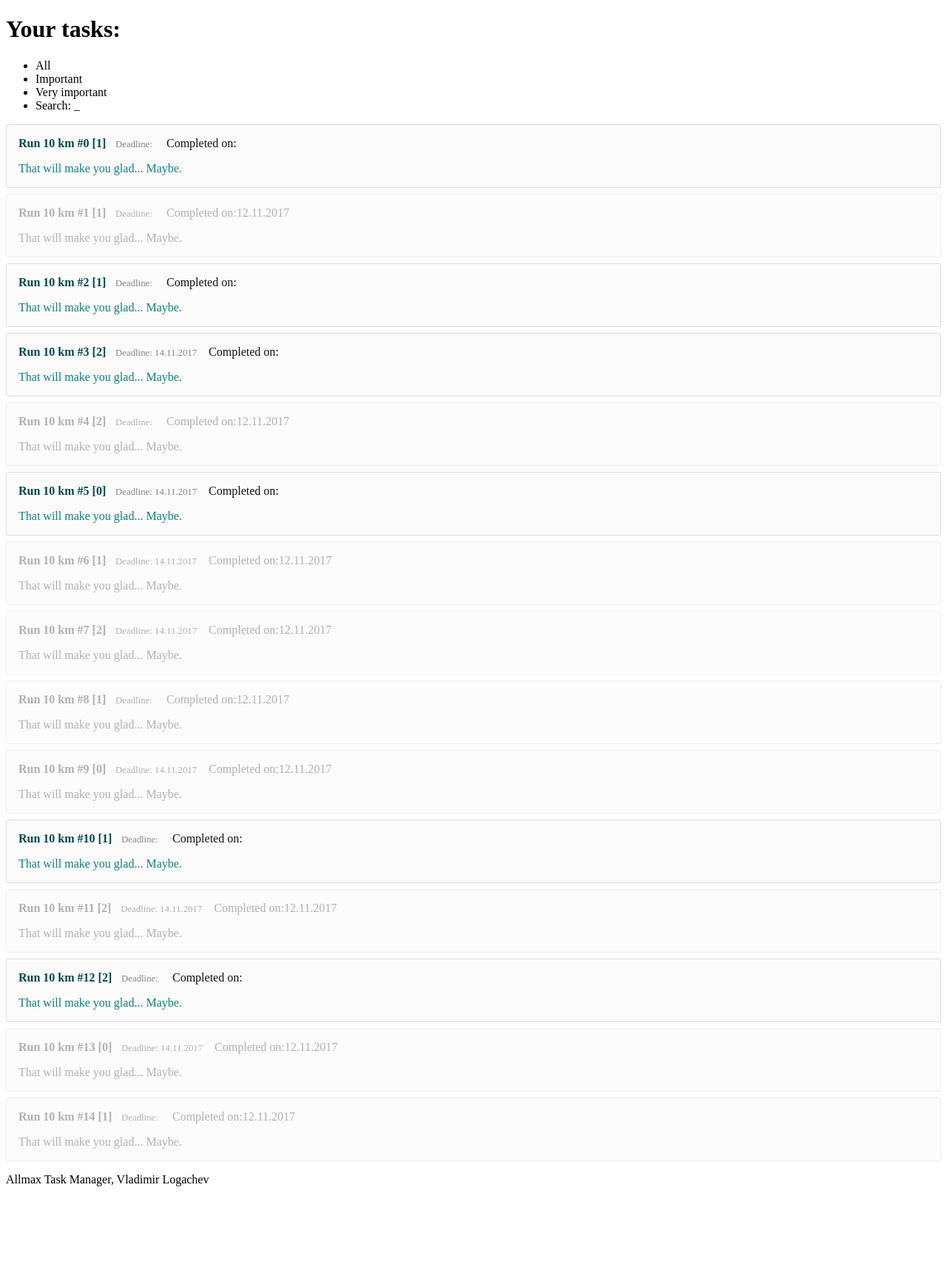
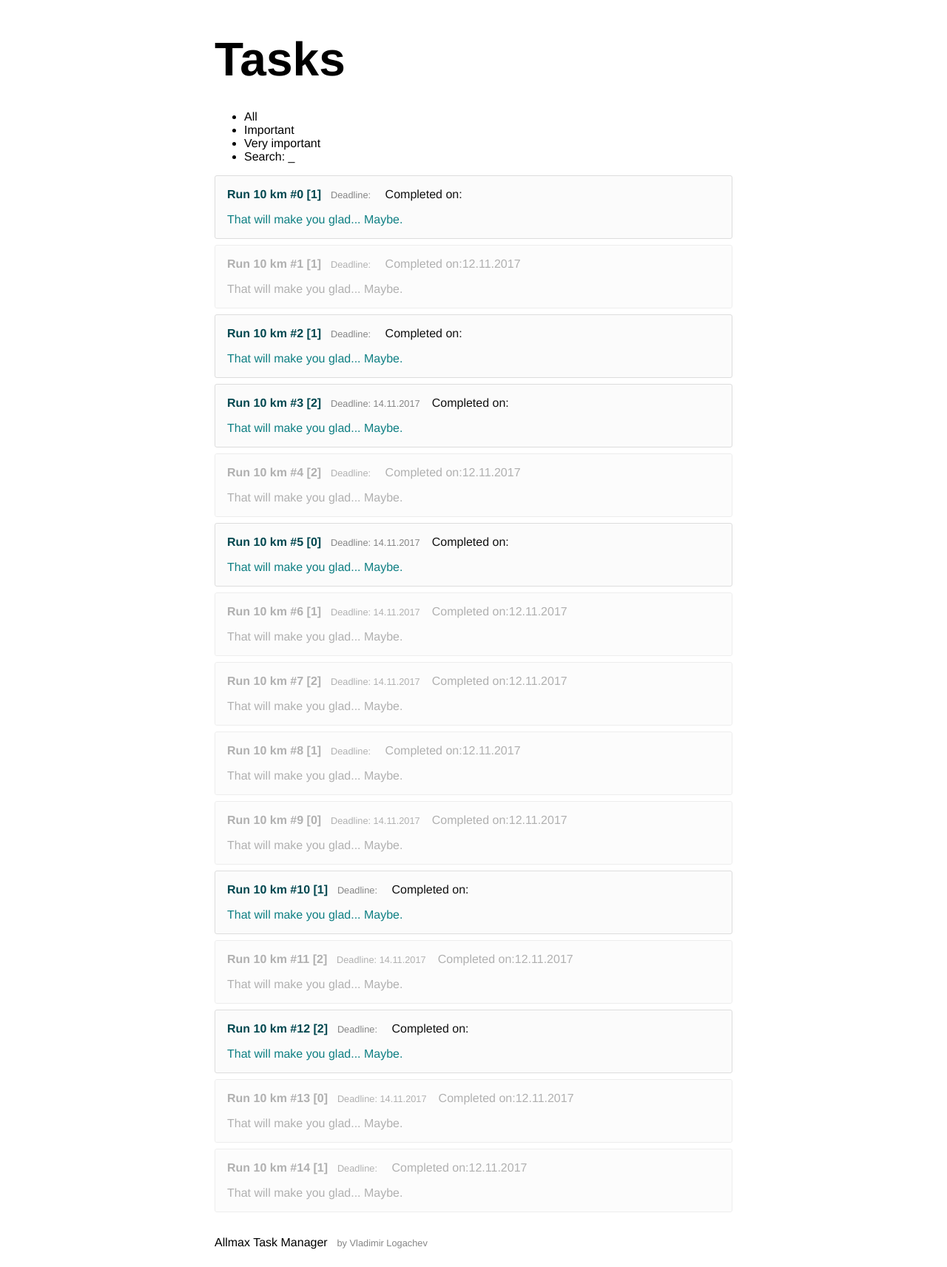
Before and after one commit to trial-trip/allmax-task-manager, a React app: page / in a window 1280 px wide. Shown: the whole page at 74% size. Before the commit the page ends 1620 px from the top, so only its background shows below. Built offline with nearby package versions, Linux system fonts and the light colour scheme; the HTML template or start-up script is replaced by a standard one.

Commit message:
added styles for App component

```diff
--- /dev/null
+++ b/src/components/App.css
@@ -0,0 +1,37 @@
+.app {
+  font-family: Helvetica, sans-serif;
+  max-width: 700px;
+  margin: 0 auto;
+}
+
+.title {
+  font-weight: 700;
+  font-size: 4em;
+  margin-bottom: .5em;
+}
+
+::selection {
+  color: #111;
+  background: rgba(255, 225, 0, 0.71);
+  text-shadow: none;
+}
+
+.credits {
+  padding-top: 2em;
+  padding-bottom: 1em;
+}
+
+.credits > * + * {
+  margin-left: 1em;
+}
+
+.app-name {
+  color: #000;
+  font-size: 1em;
+  font-weight: 700;
+}
+
+.author {
+  color: rgb(133, 133, 133);
+  font-size: .8em;
+}
--- a/src/components/App.js
+++ b/src/components/App.js
@@ -1,15 +1,19 @@
 import React from 'react'
 import PropTypes from 'prop-types'
+import styles from './App.css'
 
 import Filters from './Filters'
 import TaskList from './TaskList'
 
 const App = (state) => (
-  <div>
-    <h1>Your tasks:</h1>
+  <div className={styles.app}>
+    <h1 className={styles.title}>Tasks</h1>
     <Filters/>
     <TaskList {...state}/>
-    <div><p>Allmax Task Manager, Vladimir Logachev</p></div>
+    <div className={styles.credits}>
+      <span class={styles.appName}>Allmax Task Manager</span>
+      <span className={styles.author}>by Vladimir Logachev</span>
+    </div>
   </div>
 )
 
```
Also changed, not shown: 1 other file (tests, documents, lock files or other folders).
